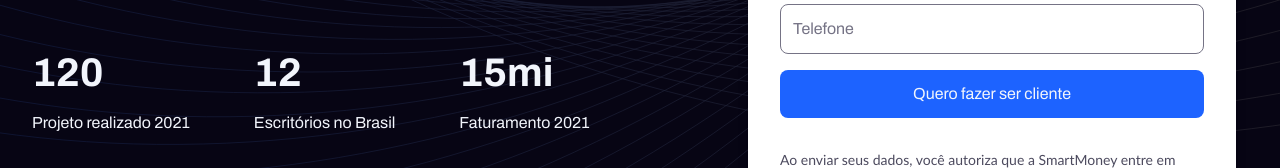
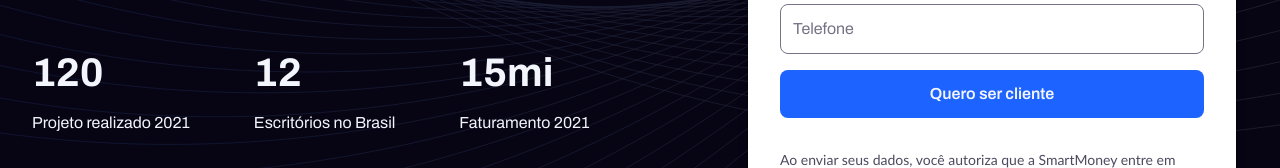
Before and after one commit to renatomarinhofr/smart-money, a Next.js app: page / in a window 1280 px wide. Shown: the part 537-705 px from the top of the page. Built offline with nearby package versions, Linux system fonts and the light colour scheme.

Commit message:
feat: component button

```diff
--- a/package.json
+++ b/package.json
@@ -14,11 +14,14 @@
   "dependencies": {
     "@fontsource-variable/archivo": "^5.1.1",
     "@hookform/resolvers": "^4.0.0",
+    "clsx": "^2.1.1",
     "framer-motion": "^12.4.2",
     "next": "15.1.7",
     "react": "^19.0.0",
     "react-dom": "^19.0.0",
     "react-hook-form": "^7.54.2",
+    "tailwind-merge": "^3.0.1",
+    "tailwind-variants": "^0.3.1",
     "zod": "^3.24.2"
   },
   "devDependencies": {
--- /dev/null
+++ b/src/components/spinner/spinner.tsx
@@ -0,0 +1,19 @@
+import { cn } from '@/lib/utils';
+
+interface SpinnerProps {
+  className?: string;
+}
+
+export function Spinner({ className }: SpinnerProps) {
+  return (
+    <div
+      className={cn(
+        'inline-block h-4 w-4 animate-spin rounded-full border-2 border-solid border-current border-r-transparent motion-reduce:animate-[spin_1.5s_linear_infinite]',
+        className
+      )}
+      role="status"
+    >
+      <span className="sr-only">Loading...</span>
+    </div>
+  );
+}
--- /dev/null
+++ b/src/lib/utils.ts
@@ -0,0 +1,6 @@
+import { type ClassValue, clsx } from "clsx";
+import { twMerge } from "tailwind-merge";
+
+export function cn(...inputs: ClassValue[]) {
+  return twMerge(clsx(inputs));
+}
--- /dev/null
+++ b/src/presentation/controllers/button.controller.tsx
@@ -0,0 +1,35 @@
+'use client';
+
+import { useState } from 'react';
+import { ButtonModel } from '@/domain/models/button.model';
+import { ButtonView } from '../views/button.view';
+
+type ButtonControllerProps = ButtonModel;
+
+export const ButtonController = ({
+  onClick,
+  disabled = false,
+  ...props
+}: ButtonControllerProps) => {
+  const [isLoading, setIsLoading] = useState(false);
+
+  const handleClick = async () => {
+    if (onClick) {
+      try {
+        setIsLoading(true);
+        await onClick();
+      } finally {
+        setIsLoading(false);
+      }
+    }
+  };
+
+  return (
+    <ButtonView
+      onClick={handleClick}
+      loading={isLoading}
+      disabled={disabled || isLoading}
+      {...props}
+    />
+  );
+};
--- /dev/null
+++ b/src/presentation/styles/button.styles.ts
@@ -0,0 +1,43 @@
+import { ButtonSize, ButtonVariant } from '@/domain/models/button.model';
+import { tv } from 'tailwind-variants';
+
+export const button = tv({
+  base: [
+    'font-semibold rounded-lg transition-all duration-200',
+    'focus:outline-none focus:ring-2 focus:ring-brand-primary focus:ring-offset-2',
+    'disabled:opacity-50 disabled:cursor-not-allowed',
+  ],
+  variants: {
+    variant: {
+      primary: [
+        'bg-brand-primary text-neutral-light-gray-01',
+        'hover:bg-brand-primary-dark',
+        'active:bg-brand-primary-dark',
+      ],
+      outlined: [
+        'border-2 border-brand-primary text-brand-primary bg-transparent',
+        'hover:bg-brand-primary hover:text-neutral-light-gray-01',
+        'active:bg-brand-primary-dark active:border-brand-primary-dark',
+      ],
+    },
+    size: {
+      sm: 'px-3 py-2 text-sm',
+      md: 'px-4 py-3 text-base',
+      lg: 'px-6 py-4 text-lg',
+    },
+    fullWidth: {
+      true: 'w-full',
+      false: 'w-auto',
+    },
+    loading: {
+      true: 'cursor-wait',
+      false: 'cursor-pointer',
+    },
+  },
+  defaultVariants: {
+    variant: 'primary',
+    size: 'md',
+    fullWidth: false,
+    loading: false,
+  },
+});
--- /dev/null
+++ b/src/presentation/views/button.view.tsx
@@ -0,0 +1,40 @@
+'use client';
+
+import { motion, HTMLMotionProps } from 'framer-motion';
+import { ButtonModel } from '@/domain/models/button.model';
+import { button } from '../styles/button.styles';
+import { Spinner } from '@/components/spinner/spinner';
+
+type ButtonViewProps = ButtonModel & Omit<HTMLMotionProps<"button">, keyof ButtonModel>;
+
+export const ButtonView = ({
+  variant = 'primary',
+  size = 'md',
+  type = 'button',
+  fullWidth = false,
+  disabled = false,
+  loading = false,
+  onClick,
+  children,
+  className,
+  ...props
+}: ButtonViewProps) => {
+  return (
+    <motion.button
+      type={type}
+      disabled={disabled || loading}
+      onClick={onClick}
+      className={button({ variant, size, fullWidth, loading, className })}
+      whileTap={{ scale: 0.98 }}
+      {...props}
+    >
+      {loading ? (
+        <div className="flex items-center justify-center">
+          <Spinner />
+        </div>
+      ) : (
+        children
+      )}
+    </motion.button>
+  );
+};
--- a/src/presentation/views/contact-form.view.tsx
+++ b/src/presentation/views/contact-form.view.tsx
@@ -1,13 +1,15 @@
 import { useFormContext, Controller } from 'react-hook-form';
 import { formatPhoneNumber } from '@/utils/formatters/phone-formatter';
 import { UserModel } from '@/domain/models/user.model';
+import { ButtonController } from '../controllers/button.controller';
 
 interface ContactFormViewProps {
   onSubmit: (e: React.FormEvent<HTMLFormElement>) => void;
 }
 
 export const ContactFormView = ({ onSubmit }: ContactFormViewProps) => {
-  const { control, formState: { errors } } = useFormContext<UserModel>();
+  const { control, formState: { errors, isSubmitting }, watch } = useFormContext<UserModel>();
+  const userType = watch('type');
 
   return (
     <form onSubmit={(e) => {
@@ -77,12 +79,14 @@ export const ContactFormView = ({ onSubmit }: ContactFormViewProps) => {
           )}
         </div>
 
-        <button
+        <ButtonController
           type="submit"
-          className="w-full bg-brand-primary text-neutral-light-gray-01 py-3 rounded-lg hover:bg-brand-primary-dark transition-colors"
+          fullWidth
+          size="md"
+          loading={isSubmitting}
         >
-          Quero fazer ser cliente
-        </button>
+          {userType === 'personal' ? 'Quero ser cliente' : 'Quero para minha empresa'}
+        </ButtonController>
       </form>
   );
 };
```
Also changed, not shown: src/domain/models/button.model.ts (added, +14 -0 lines), 1 other file (tests, documents, lock files or other folders).
